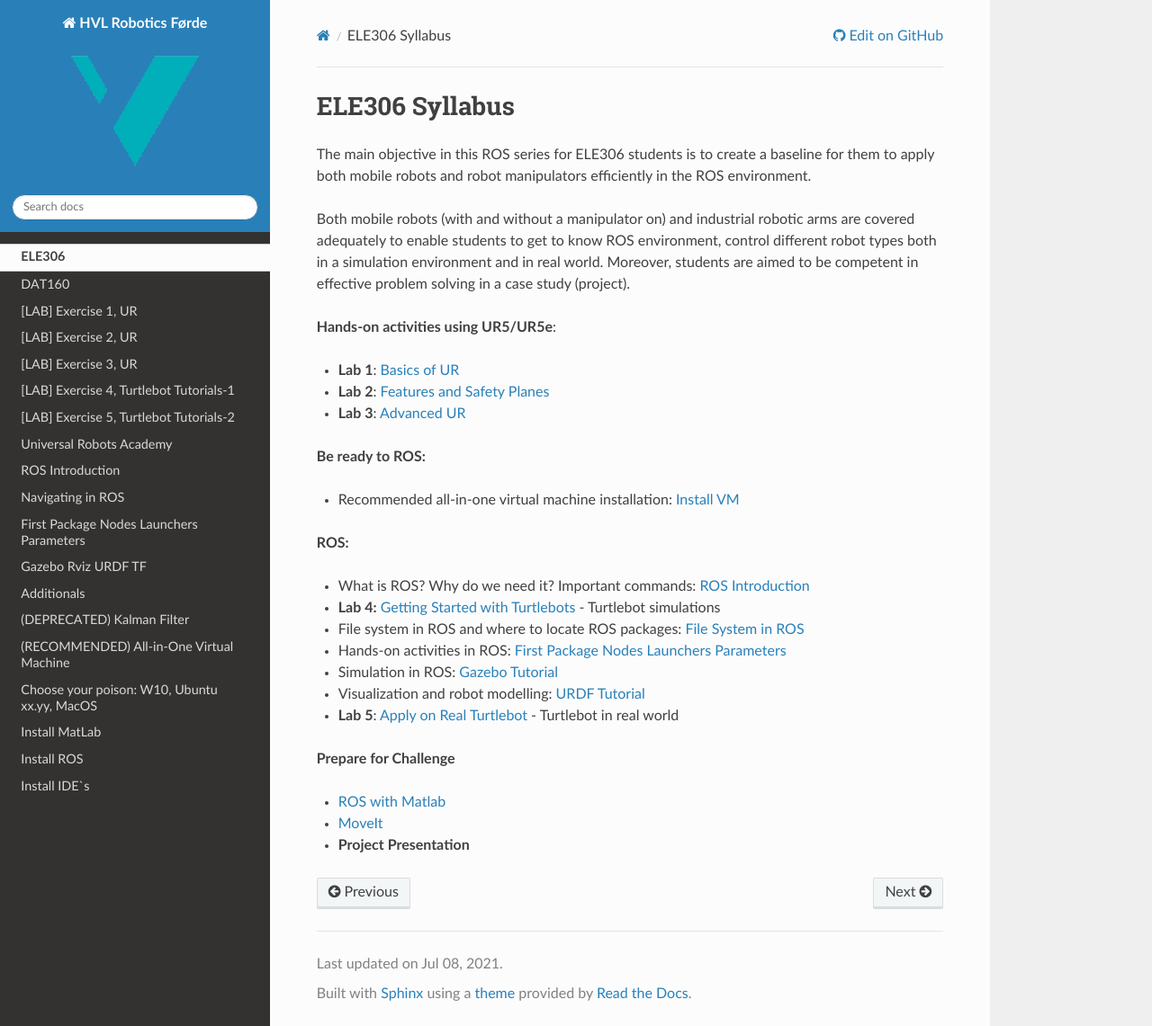
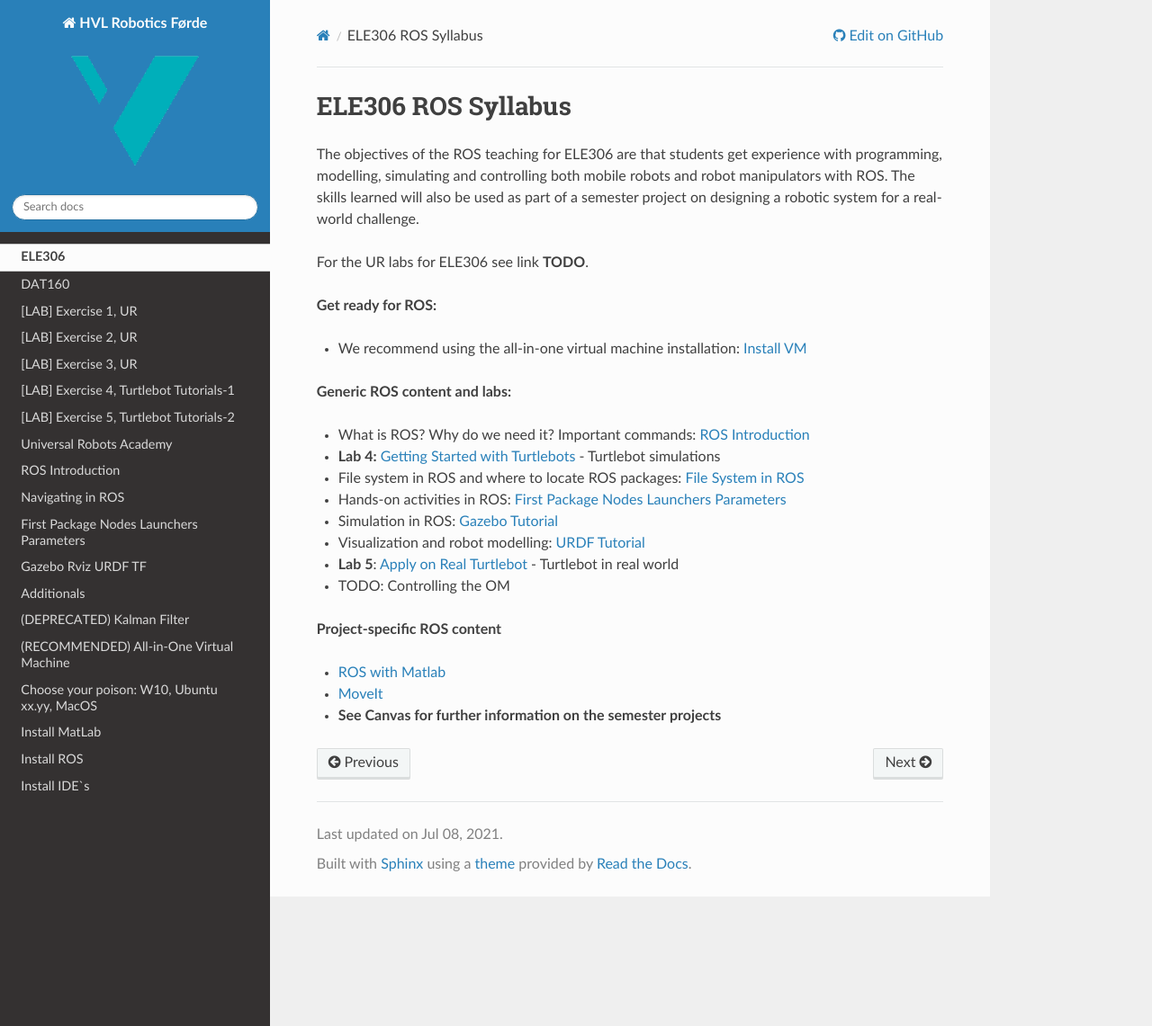
Before and after one commit to frdedynamics/robotics-lab-documentation, a Sphinx documentation site: the page built from source/texts/ele306-syllabus.rst, in a window 1280 px wide and 1141 px high. Shown: the whole window at 90% size. Built offline with Sphinx 7.4.7 and the Read the Docs theme 2.0.0, drawn with Linux system fonts in a browser that asks for light colours; the version number could not be read and is left out.

Commit message:
Made similare changes to ELE306 and separated out UR labs from ROS teaching. Some TODOS to address.

```diff
--- a/source/texts/ele306-syllabus.rst
+++ b/source/texts/ele306-syllabus.rst
@@ -1,21 +1,16 @@
 ***************************************
-ELE306 Syllabus
+ELE306 ROS Syllabus
 ***************************************
-The main objective in this ROS series for ELE306 students is to create a baseline for them to apply both mobile robots and robot manipulators efficiently in the ROS environment.
+The objectives of the ROS teaching for ELE306 are that students get experience with programming, modelling, simulating and controlling both mobile robots and robot manipulators with ROS. The skills learned will also be used as part of a semester project on designing a robotic system for a real-world challenge.
 
-Both mobile robots (with and without a manipulator on) and industrial robotic arms are covered adequately to enable students to get to know ROS environment, control different robot types both in a simulation environment and in real world. Moreover, students are aimed to be competent in effective problem solving in a case study (project).
+For the UR labs for ELE306 see link **TODO**.
 
-**Hands-on activities using UR5/UR5e**:
 
-- **Lab 1**: :ref:`Basics-of-UR`
-- **Lab 2**: :ref:`Features-and-Safety-Planes`
-- **Lab 3**: :ref:`Advanced-UR`
+**Get ready for ROS:**
 
-**Be ready to ROS:**
+- We recommend using the all-in-one virtual machine installation: :ref:`Install-VM`
 
-- Recommended all-in-one virtual machine installation: :ref:`Install-VM`
-
-**ROS:**
+**Generic ROS content and labs:**
 
 - What is ROS? Why do we need it? Important commands: :ref:`ROS-Introduction`
 - **Lab 4:** :ref:`Getting-Started-with-Turtlebots` - Turtlebot simulations
@@ -24,10 +19,11 @@
 - Simulation in ROS: :ref:`Gazebo-Tutorial`
 - Visualization and robot modelling: :ref:`URDF-Tutorial`
 - **Lab 5**: :ref:`Apply-on-Real-Turtlebot` - Turtlebot in real world
+- TODO: Controlling the OM
 
 
-**Prepare for Challenge**
+**Project-specific ROS content**
 
 - :ref:`with-Matlab`
 - :ref:`MoveIt`
-- **Project Presentation**
+- **See Canvas for further information on the semester projects**
```
Also changed, not shown: source/texts/dat160-syllabus.rst (+5 -5 lines).
